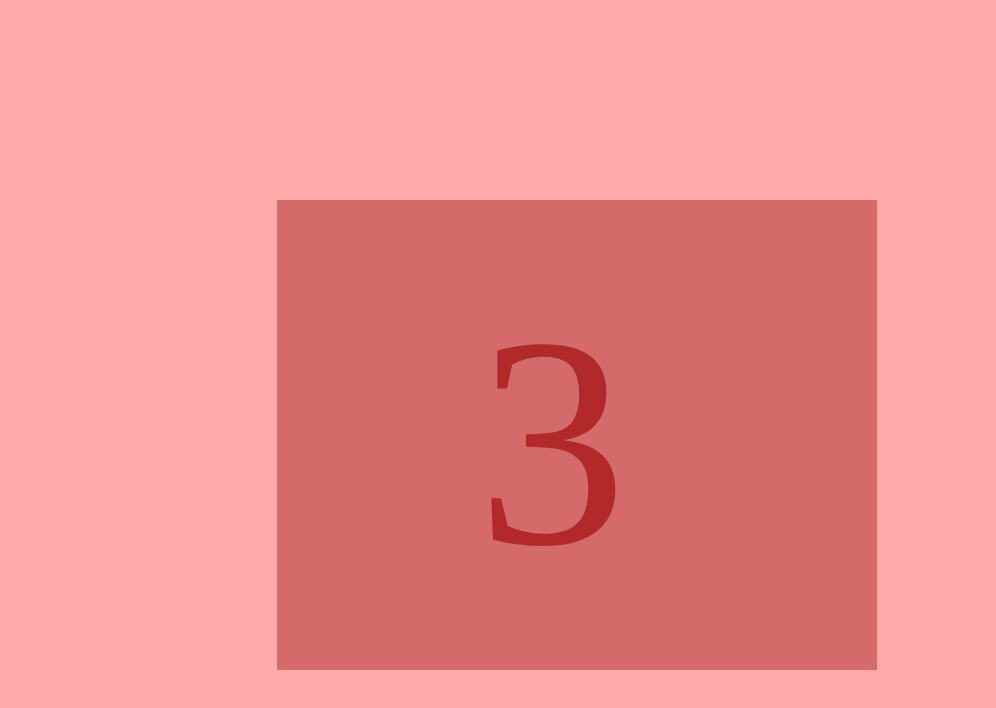
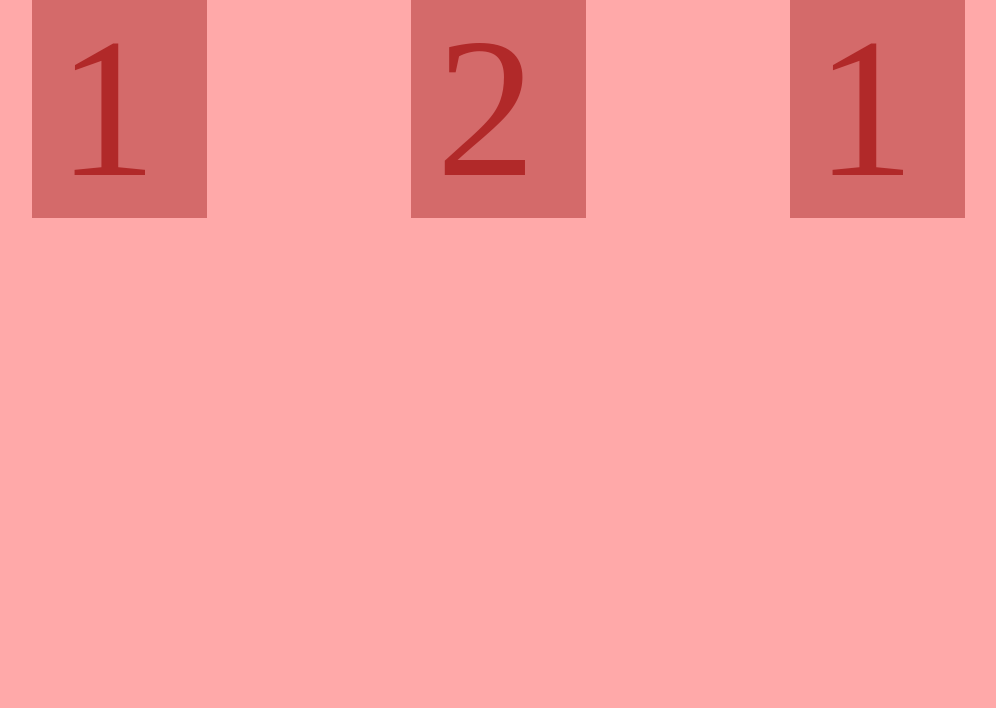
Before and after one commit to SaffronB/Playing-With-Matches, a plain HTML site: page index.html in a window 1280 px wide. Shown: the whole page, without its empty margins (176-1172 px from the left). Drawn offline with Linux system fonts and the light colour scheme.

Commit message:
3 numbers

```diff
--- a/index.html
+++ b/index.html
@@ -11,21 +11,15 @@
     7
   </div>
 
+  <div id="new_number1" class="number">
+    3
+  </div>
 
+  <div id= "new_number2" class ="number">
+    2
+  </div>
 
-
-<script type="text/javascript">
-function getRandomIntInclusive(min, max) {
-  return Math.floor(Math.random() * (max - min + 1)) + min;
-}
-
-var el = document.querySelector('.number');
-
-function updateHTML(){
-  el.innerHTML = getRandomIntInclusive(1,9);
-}
-updateHTML();
-
-  </script>
+<script type="text/javascript" src="script.js"></script>
+</body>
 </body>
 </html>
--- a/style.css
+++ b/style.css
@@ -3,18 +3,19 @@ body{
   background-color: #FFA9A9;
 }
 
-
-
 .number {
   color: #B12929;
-  font-size: 300px;
+  font-size: 200px;
   outline: bold;
-  margin-left: 445px;
-  margin-top: 200px;
-  height: 400px;
-  width: 200px;
+  margin-left: 200px;
+  margin-top: 50px;
+  height: 200px;
+  width: 70px;
   background-color: #D46A6A;
-  padding-left: 200px;
-  padding-right: 200px;
+  padding-left: 25px;
+  padding-right: 50px;
   padding-top: 70px;
+  display: inline;
+  line-height: 200px;
+  text-align: center;
 }
```
